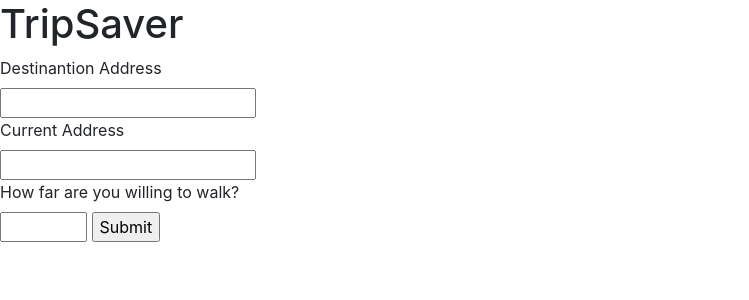
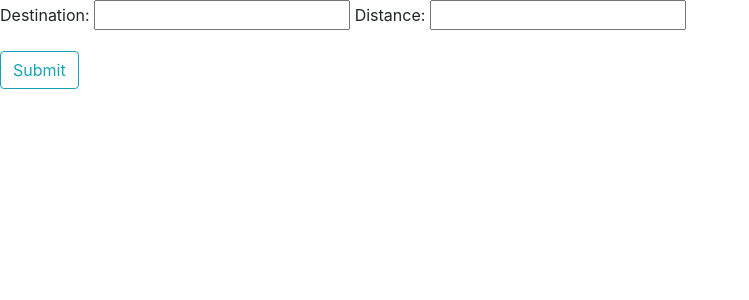
Before and after one commit to BrandonMohammed/TripSaver, a Django app: page / in a window 1280 px wide. Shown: the top 300 px of the page, without its empty margins (0-749 px from the left). Run offline with Django 4.2, Linux system fonts and the light colour scheme; some libraries are stand-ins or nearby versions.

Commit message:
Added InputForm

```diff
--- /dev/null
+++ b/UberPriceCheck/forms.py
@@ -0,0 +1,6 @@
+from django import forms
+from django.core.validators import MaxValueValidator, MinValueValidator
+
+class InputForm(forms.Form):
+    destination = forms.CharField()
+    distance = forms.IntegerField(validators=[MaxValueValidator(5), MinValueValidator(1)])
--- a/UberPriceCheck/templates/UberPriceCheck/homepage.html
+++ b/UberPriceCheck/templates/UberPriceCheck/homepage.html
@@ -1,13 +1,14 @@
 {% extends "UberPriceCheck/base.html" %}
 {% block content %}
-<h1>TripSaver</h1>
-<form>
-    <label for="fname">Destinantion Address </label><br>
-    <input type="text" id="fname" name="fname"><br>
-    <label for="lname">Current Address</label><br>
-    <input type="text" id="lname" name="lname"><br>
-    <label for="radius">How far are you willing to walk?</label><br>
-    <input type="number" id="radius" min="0" max="10">
-    <input type="submit" value="Submit">
-  </form>
+<div class="content-section">
+    <form method="POST">
+        {% csrf_token %}
+        <fieldset class="form-group">
+            {{ form }}
+        </fieldset>
+        <div class="form-group">
+            <button class="btn btn-outline-info" type="submit">Submit</button>
+        </div>
+    </form>
+</div>
 {% endblock content %}
--- a/UberPriceCheck/views.py
+++ b/UberPriceCheck/views.py
@@ -1,5 +1,14 @@
-from django.shortcuts import render
+from django.shortcuts import render, redirect
 from django.http import HttpResponse
+from .forms import InputForm
 
 def home(request):
-    return render(request, 'UberPriceCheck/homepage.html')
+    if request.method == 'POST':
+        form = InputForm(request.POST)
+        if form.is_valid():
+            destination = form.cleaned_data.get('destination')
+            distance = form.cleaned_data.get('distance')
+            return redirect('UPC-home')
+    else:
+        form = InputForm()
+        return render(request, 'UberPriceCheck/homepage.html', {'form': form})
```
